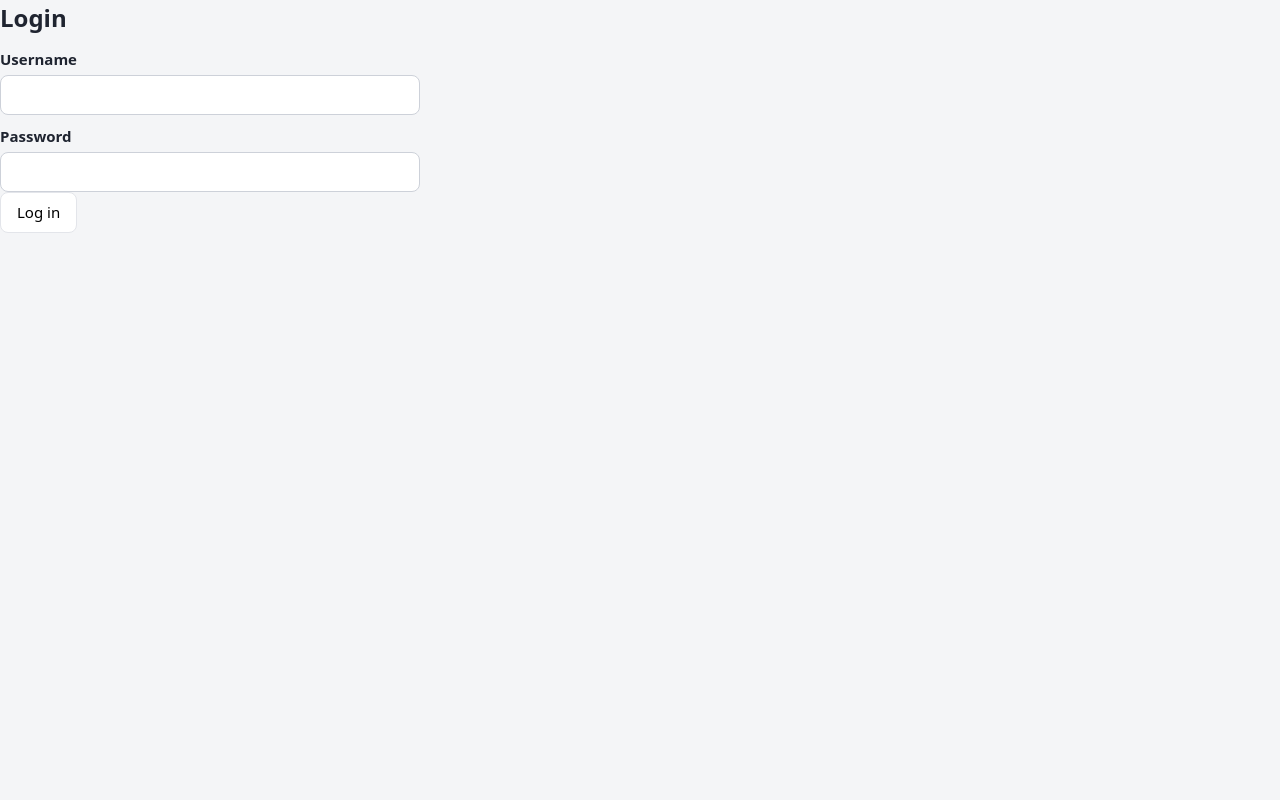
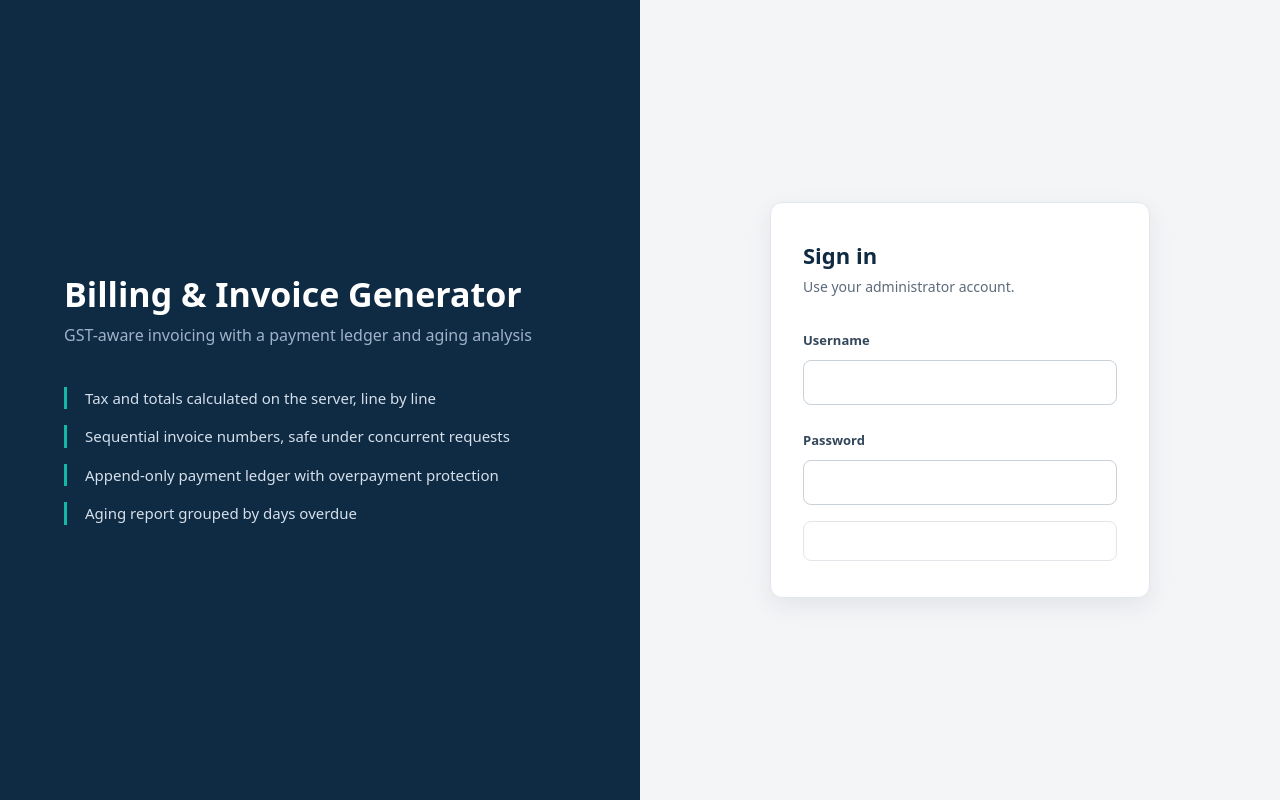
Before and after one commit to Zoya-cxo/billing-invoice-generator, a React app in the folder frontend/: page /login in a window 1280 px wide. Built offline with nearby package versions, Linux system fonts and the light colour scheme; no server answers; the HTML template or start-up script is replaced by a standard one.

Commit message:
demo: restyle login and forms. Verified: visually only. Not exercised: payment POST, aging screen in a browser

```diff
--- a/frontend/src/index.css
+++ b/frontend/src/index.css
@@ -96,3 +96,255 @@ form button[type="submit"], form button[type="button"] { padding: 8px 16px; bord
 /* aging */
 .bucket__title { font-size: 16px; }
 .bucket__subtotal { text-align: right; font-weight: 700; margin: 8px 0 0; }
+
+.login-page {
+  position: fixed;
+  inset: 0;
+  display: grid;
+  grid-template-columns: 1fr 1fr;
+  background: #f4f5f7;
+  text-align: left;
+  font-family: system-ui, 'Segoe UI', Roboto, sans-serif;
+}
+.login-brand {
+  background: #0f2a43;
+  color: #e6edf3;
+  display: flex;
+  flex-direction: column;
+  justify-content: center;
+  padding: 64px;
+}
+.login-brand h1 {
+  margin: 0 0 8px;
+  font-size: 34px;
+  line-height: 1.15;
+  color: #ffffff;
+}
+.login-brand .login-tag {
+  margin: 0 0 40px;
+  color: #9fb3c8;
+  font-size: 16px;
+}
+.login-brand ul {
+  list-style: none;
+  margin: 0;
+  padding: 0;
+  display: grid;
+  gap: 16px;
+}
+.login-brand li {
+  padding-left: 18px;
+  border-left: 3px solid #14b8a6;
+  color: #d5e0ea;
+  font-size: 15px;
+}
+.login-panel {
+  display: flex;
+  align-items: center;
+  justify-content: center;
+  padding: 32px;
+}
+.login-card {
+  width: 100%;
+  max-width: 380px;
+  background: #ffffff;
+  border: 1px solid #e3e6ea;
+  border-radius: 12px;
+  padding: 36px 32px;
+  box-shadow: 0 8px 24px rgba(15, 42, 67, 0.08);
+}
+.login-card h2 {
+  margin: 0 0 4px;
+  font-size: 22px;
+  color: #0f2a43;
+}
+.login-card .login-sub {
+  margin: 0 0 24px;
+  color: #5b6b7b;
+  font-size: 14px;
+}
+.login-field {
+  display: grid;
+  gap: 6px;
+  margin-bottom: 16px;
+}
+.login-field label {
+  font-size: 13px;
+  font-weight: 600;
+  color: #33475b;
+}
+.login-field input {
+  padding: 10px 12px;
+  border: 1px solid #c9d1d9;
+  border-radius: 8px;
+  font-size: 15px;
+  color: #0f2a43;
+  background: #ffffff;
+}
+.login-field input:focus {
+  outline: 2px solid #14b8a6;
+  outline-offset: 1px;
+  border-color: #14b8a6;
+}
+.login-error {
+  margin: 0 0 16px;
+  padding: 10px 12px;
+  background: #fdecec;
+  border: 1px solid #f5c2c2;
+  border-radius: 8px;
+  color: #a12626;
+  font-size: 14px;
+}
+.login-button {
+  width: 100%;
+  padding: 11px 14px;
+  border: 0;
+  border-radius: 8px;
+  background: #0f766e;
+  color: #ffffff;
+  font-size: 15px;
+  font-weight: 600;
+  cursor: pointer;
+}
+.login-button:hover {
+  background: #115e59;
+}
+.login-button:disabled {
+  background: #7aa9a5;
+  cursor: default;
+}
+@media (max-width: 800px) {
+  .login-page {
+    grid-template-columns: 1fr;
+  }
+  .login-brand {
+    display: none;
+  }
+}
+
+.app-main h1 {
+  font-size: 26px;
+  color: #0f2a43;
+  margin: 4px 0 20px;
+}
+.app-main h1 + form {
+  max-width: 680px;
+  background: #ffffff;
+  border: 1px solid var(--border);
+  border-radius: 12px;
+  padding: 28px;
+  box-shadow: 0 4px 16px rgba(15, 42, 67, 0.06);
+}
+.app-main h1 + form > div {
+  margin-bottom: 16px;
+}
+.app-main h1 + form label {
+  margin: 0 0 6px;
+  font-size: 13px;
+  color: #33475b;
+}
+.app-main h1 + form input,
+.app-main h1 + form select,
+.app-main h1 + form textarea {
+  max-width: 100%;
+  padding: 10px 12px;
+  border-radius: 8px;
+}
+.app-main h1 + form textarea {
+  min-height: 96px;
+}
+.app-main h1 + form h2 {
+  margin: 28px 0 12px;
+  padding-top: 20px;
+  border-top: 1px solid var(--border);
+  font-size: 16px;
+  color: #0f2a43;
+}
+.app-main h1 + form > div:has(> div) {
+  padding: 16px;
+  background: #f7f9fb;
+  border: 1px solid var(--border);
+  border-radius: 10px;
+}
+.app-main h1 + form > div:has(> div) > div {
+  margin-bottom: 12px;
+}
+.app-main h1 + form p {
+  color: #a12626;
+  font-size: 13px;
+  margin: 6px 0 0;
+}
+.app-main h1 + form > div:has(> div) > p {
+  color: #5b6b7b;
+}
+.app-main h1 + form button:not(.btn) {
+  padding: 9px 16px;
+  border-radius: 8px;
+  border: 1px solid #c9d1d9;
+  background: #ffffff;
+  color: #0f2a43;
+  font-weight: 600;
+  cursor: pointer;
+}
+.app-main h1 + form button:not(.btn):hover:not(:disabled) {
+  background: #f1f4f7;
+}
+.app-main h1 + form button[type='submit'] {
+  background: #0f766e;
+  border-color: #0f766e;
+  color: #ffffff;
+  margin-top: 8px;
+}
+.app-main h1 + form button[type='submit']:hover:not(:disabled) {
+  background: #115e59;
+}
+.app-main h1 + form button:disabled {
+  opacity: 0.5;
+  cursor: not-allowed;
+}
+.app-main h1 ~ ul {
+  list-style: none;
+  margin: 16px 0 0;
+  padding: 0;
+  background: #ffffff;
+  border: 1px solid var(--border);
+  border-radius: 12px;
+  overflow: hidden;
+}
+.app-main h1 ~ ul > li {
+  padding: 14px 18px;
+  border-bottom: 1px solid var(--border);
+}
+.app-main h1 ~ ul > li:last-child {
+  border-bottom: 0;
+}
+.app-main h1 ~ ul > li:hover {
+  background: #f7f9fb;
+}
+.app-main h1 ~ ul li button {
+  margin-left: 6px;
+  padding: 4px 12px;
+  border: 1px solid #c9d1d9;
+  border-radius: 6px;
+  background: #ffffff;
+  color: #0f2a43;
+  font-weight: 600;
+  cursor: pointer;
+}
+.app-main h1 ~ ul li button:hover:not(:disabled) {
+  background: #fdecec;
+  border-color: #f5c2c2;
+  color: #a12626;
+}
+.app-main h1 ~ a {
+  display: inline-block;
+  padding: 8px 16px;
+  border-radius: 8px;
+  background: #0f766e;
+  color: #ffffff;
+  font-weight: 600;
+  text-decoration: none;
+}
+.app-main h1 ~ a:hover {
+  background: #115e59;
+}
--- a/frontend/src/pages/Login.jsx
+++ b/frontend/src/pages/Login.jsx
@@ -41,7 +41,7 @@ export default function Login() {
       const data = await response.json();
       login(data.access, { username });
 
-      const redirectTo = location.state?.from?.pathname ?? '/dashboard';
+      const redirectTo = location.state?.from?.pathname ?? '/invoices';
       navigate(redirectTo, { replace: true });
     } catch (err) {
       setError('Could not reach the server. Check your connection and try again.');
@@ -50,34 +50,49 @@ export default function Login() {
   };
 
   return (
-    <div>
-      <h1>Login</h1>
-      <form onSubmit={handleSubmit}>
-        <div>
+    <div className="login-page">
+      <aside className="login-brand">
+        <h1>Billing &amp; Invoice Generator</h1>
+        <p className="login-tag">GST-aware invoicing with a payment ledger and aging analysis</p>
+        <ul>
+          <li>Tax and totals calculated on the server, line by line</li>
+          <li>Sequential invoice numbers, safe under concurrent requests</li>
+          <li>Append-only payment ledger with overpayment protection</li>
+          <li>Aging report grouped by days overdue</li>
+        </ul>
+      </aside>
+      <main className="login-panel">
+        <form className="login-card" onSubmit={handleSubmit}>
+          <h2>Sign in</h2>
+          <p className="login-sub">Use your administrator account.</p>
+          <div className="login-field">
             <label htmlFor="username">Username</label>
             <input
               id="username"
               type="text"
+              autoComplete="username"
               value={username}
               onChange={(e) => setUsername(e.target.value)}
               required
             />
           </div>
-        <div>
+          <div className="login-field">
             <label htmlFor="password">Password</label>
             <input
               id="password"
               type="password"
+              autoComplete="current-password"
               value={password}
               onChange={(e) => setPassword(e.target.value)}
               required
             />
           </div>
-        {error && <p role="alert">{error}</p>}
-        <button type="submit" disabled={submitting}>
-          {submitting ? 'Logging in…' : 'Log in'}
+          {error && <p className="login-error" role="alert">{error}</p>}
+          <button className="login-button" type="submit" disabled={submitting}>
+            {submitting ? 'Signing in…' : 'Sign in'}
           </button>
         </form>
+      </main>
     </div>
   );
 }
```
Lines whose indentation alone changed are shown as unchanged.
